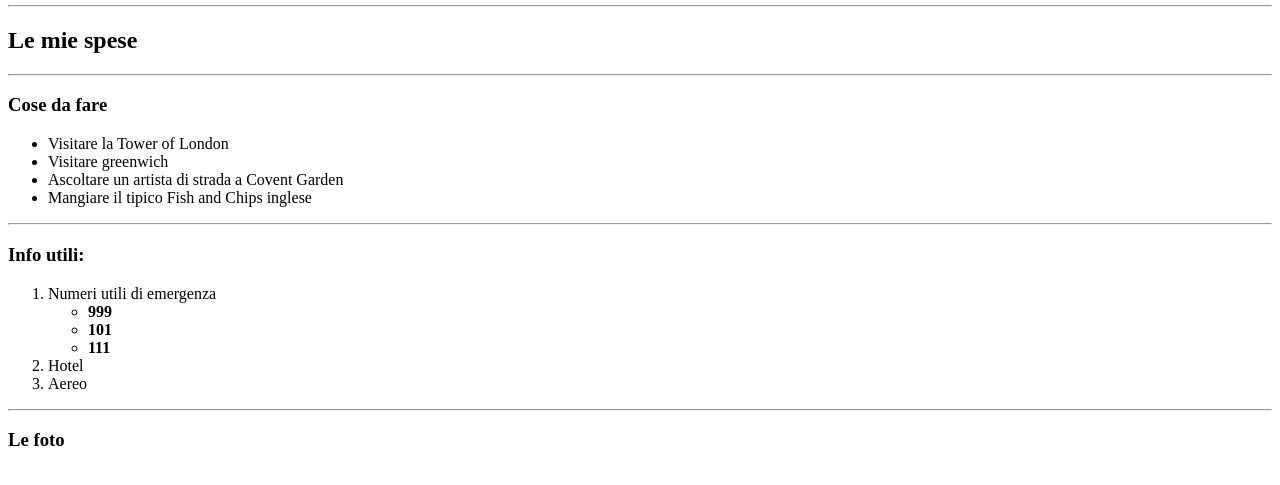
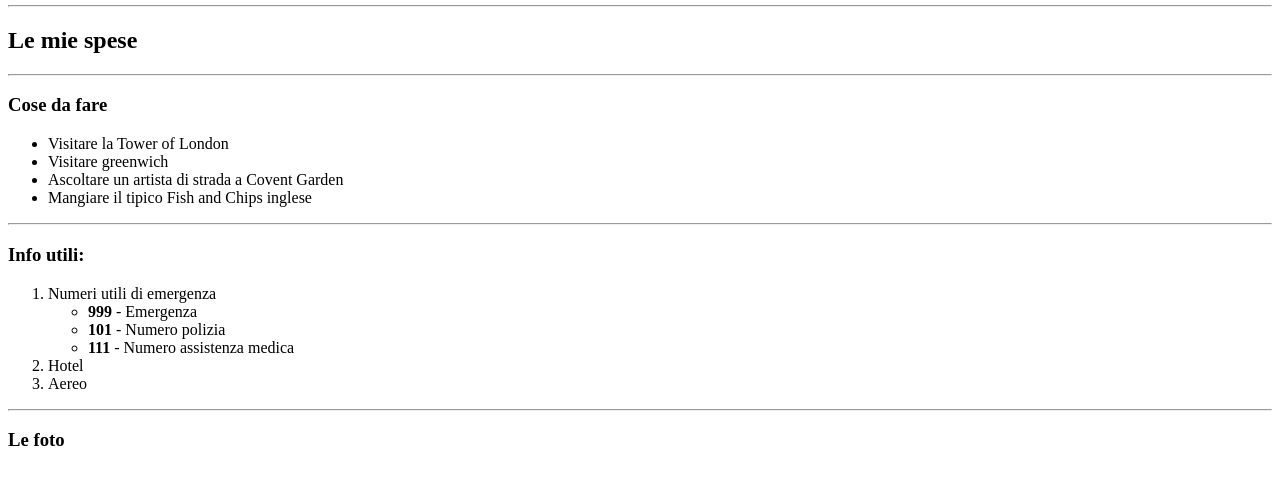
Before and after one commit to DeniseDichiara/html-london-trip, a plain HTML site: page index.html in a window 1280 px wide. Shown: the part 101-586 px from the top of the page. Drawn offline with Linux system fonts and the light colour scheme.

Commit message:
modify emergency n°

```diff
--- a/index.html
+++ b/index.html
@@ -61,18 +61,21 @@
                             <strong>
                                 999
                             </strong>
+                            - Emergenza
                         </li>
 
                         <li>
                             <strong>
                                 101
                             </strong>
+                            - Numero polizia
                         </li>
 
                         <li>
                             <strong>
                                 111
                             </strong>
+                            - Numero assistenza medica
                         </li>
 
                     </ul>
```
